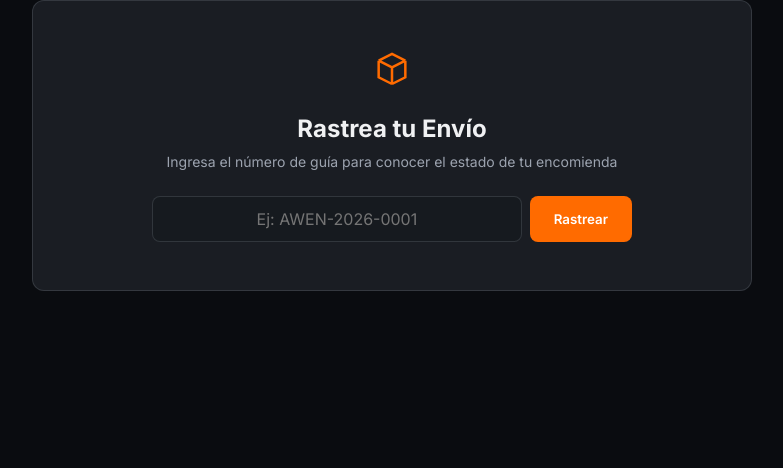
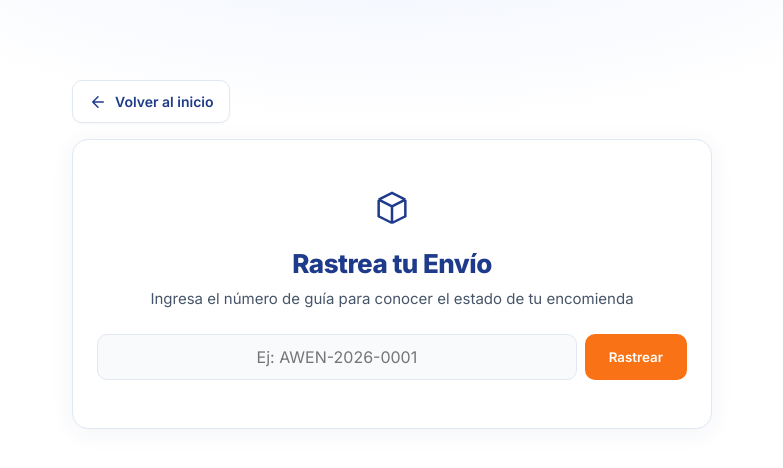
Before and after one commit to Gabrie1HK/AWEN, a React (Vite) app in the folder front-end/: page /tracking in a window 1280 px wide. Shown: the top 468 px of the page, without its empty margins (248-1031 px from the left). Built offline with nearby package versions, Linux system fonts and the light colour scheme.

Commit message:
landing con anclas y ajustes en contacto; tracking/login claros; panel app en tema claro

```diff
--- a/front-end/src/components/layout/AppLayout.jsx
+++ b/front-end/src/components/layout/AppLayout.jsx
@@ -13,7 +13,7 @@ export default function AppLayout() {
   if (!user) return <Navigate to="/login" replace />
 
   return (
-    <div className="app-layout">
+    <div className="app-layout app-shell-light">
       <Sidebar
         collapsed={sidebarCollapsed}
         open={sidebarOpen}
--- a/front-end/src/components/layout/layout.css
+++ b/front-end/src/components/layout/layout.css
@@ -122,3 +122,28 @@
   .user-info { display: none; }
   .user-menu { padding: 6px; }
 }
+
+/* === App shell: tema claro (admin, operador, conductor) — navy + ember === */
+.app-shell-light {
+  --bg-primary: #f1f5f9;
+  --bg-secondary: #ffffff;
+  --bg-tertiary: #f8fafc;
+  --surface-base: #ffffff;
+  --surface-elevated: #f1f5f9;
+  --accent-primary: #f97316;
+  --accent-hover: #ea580c;
+  --accent-muted: rgba(249, 115, 22, 0.12);
+  --text-primary: #1e293b;
+  --text-secondary: #475569;
+  --text-muted: #64748b;
+  --text-tertiary: #94a3b8;
+  --border-subtle: rgba(15, 23, 42, 0.06);
+  --border-medium: #e2e8f0;
+  --border-strong: #cbd5e1;
+  min-height: 100vh;
+  background: var(--bg-primary);
+  color: var(--text-primary);
+}
+.app-shell-light .sidebar-brand-name {
+  color: #1e3a8a;
+}
--- a/front-end/src/components/ui/components.css
+++ b/front-end/src/components/ui/components.css
@@ -42,7 +42,7 @@
   color: var(--text-primary);
 }
 .data-table tr:last-child td { border-bottom: none; }
-.data-table tr:hover td { background: rgba(255, 107, 0, 0.03); }
+.data-table tr:hover td { background: rgba(249, 115, 22, 0.06); }
 .data-table-pagination {
   display: flex; align-items: center; justify-content: center; gap: var(--space-md);
   padding: var(--space-md); border-top: 1px solid var(--border-medium);
--- a/front-end/src/pages/Login.jsx
+++ b/front-end/src/pages/Login.jsx
@@ -1,5 +1,5 @@
 import { useState } from 'react'
-import { useNavigate } from 'react-router-dom'
+import { Link, useNavigate } from 'react-router-dom'
 import { useAuth } from '../hooks/useAuth'
 
 export default function Login() {
@@ -22,7 +22,16 @@ export default function Login() {
 
   return (
     <div className="login-page">
-      <div className="login-card">
+      <div className="login-page-inner">
+        <div className="auth-back-row">
+          <Link to="/" className="auth-back-link">
+            <svg width="18" height="18" viewBox="0 0 24 24" fill="none" stroke="currentColor" strokeWidth="2" strokeLinecap="round" strokeLinejoin="round" aria-hidden>
+              <path d="M19 12H5M12 19l-7-7 7-7" />
+            </svg>
+            Volver al inicio
+          </Link>
+        </div>
+        <div className="login-card">
         <div className="login-logo">A</div>
         <h1 className="login-title">AWEN</h1>
         <p className="login-subtitle">Sistema de Gestión de Encomiendas</p>
@@ -59,6 +68,7 @@ export default function Login() {
           <code>juan@email.com / 123456</code>
         </div>
       </div>
+      </div>
     </div>
   )
 }
--- a/front-end/src/pages/Tracking.jsx
+++ b/front-end/src/pages/Tracking.jsx
@@ -1,4 +1,5 @@
 import { useState } from 'react'
+import { Link } from 'react-router-dom'
 import { useAuth } from '../hooks/useAuth'
 import { parcels, trackingHistory } from '../data/mockData'
 import StepperTimeline from '../components/ui/StepperTimeline'
@@ -25,6 +26,14 @@ export default function Tracking() {
 
   return (
     <div className="tracking-page">
+      <div className="auth-back-row">
+        <Link to="/" className="auth-back-link">
+          <svg width="18" height="18" viewBox="0 0 24 24" fill="none" stroke="currentColor" strokeWidth="2" strokeLinecap="round" strokeLinejoin="round" aria-hidden>
+            <path d="M19 12H5M12 19l-7-7 7-7" />
+          </svg>
+          Volver al inicio
+        </Link>
+      </div>
       <div className="tracking-hero">
         <div className="tracking-hero-icon">
           <svg width="40" height="40" viewBox="0 0 24 24" fill="none" stroke="currentColor" strokeWidth="1.5">
@@ -71,14 +80,14 @@ export default function Tracking() {
             {history ? (
               <StepperTimeline steps={history} />
             ) : (
-              <p style={{ color: 'var(--text-muted)', fontSize: '0.875rem' }}>Historial no disponible</p>
+              <p className="tracking-muted-note">Historial no disponible</p>
             )}
           </div>
 
           {isInternal && (
-            <div style={{ marginTop: 'var(--space-md)', padding: 'var(--space-lg)', background: 'var(--bg-tertiary)', borderRadius: 'var(--radius-lg)' }}>
-              <h4 style={{ marginBottom: 'var(--space-sm)' }}>Acciones Internas</h4>
-              <div style={{ display: 'flex', gap: 'var(--space-sm)', flexWrap: 'wrap' }}>
+            <div className="tracking-internal-panel">
+              <h4>Acciones Internas</h4>
+              <div className="tracking-internal-actions">
                 <button className="btn btn-outline">Actualizar Estado</button>
                 <button className="btn btn-outline">Agregar Nota</button>
                 <button className="btn btn-outline">Reasignar</button>
@@ -94,7 +103,7 @@ export default function Tracking() {
             <circle cx="11" cy="11" r="8"/><path d="m21 21-4.3-4.3"/>
           </svg>
           <p>No se encontró ninguna encomienda con la guía <strong>{guide}</strong></p>
-          <p style={{ fontSize: '0.813rem', color: 'var(--text-muted)' }}>Verifica el número e intenta nuevamente</p>
+          <p className="tracking-muted-note">Verifica el número e intenta nuevamente</p>
         </div>
       )}
     </div>
--- a/front-end/src/pages/pages.css
+++ b/front-end/src/pages/pages.css
@@ -1,9 +1,54 @@
+/* === Shared: volver al inicio (login, tracking) === */
+.auth-back-row {
+  display: flex;
+  justify-content: flex-start;
+  margin-bottom: var(--space-md);
+}
+.login-page .auth-back-row {
+  margin-bottom: 0;
+}
+.auth-back-link {
+  display: inline-flex;
+  align-items: center;
+  gap: 8px;
+  font-size: 0.875rem;
+  font-weight: 600;
+  color: #1e3a8a;
+  text-decoration: none;
+  padding: 10px 16px;
+  border-radius: 10px;
+  border: 1px solid #e2e8f0;
+  background: #ffffff;
+  box-shadow: 0 1px 2px rgba(30, 58, 138, 0.04);
+  transition: border-color 0.15s ease, color 0.15s ease, box-shadow 0.15s ease;
+}
+.auth-back-link:hover {
+  border-color: rgba(30, 58, 138, 0.35);
+  color: #1e40af;
+  box-shadow: 0 2px 8px rgba(30, 58, 138, 0.08);
+}
+.auth-back-link:focus-visible {
+  outline: none;
+  box-shadow: 0 0 0 3px rgba(249, 115, 22, 0.2);
+}
+
 /* === Login (Light Navy & Ember) === */
 .login-page {
-  min-height: 100vh; display: flex; align-items: center; justify-content: center;
+  min-height: 100vh;
+  display: flex;
+  flex-direction: column;
+  align-items: center;
+  justify-content: center;
   background: #f8fafc;
   background-image: radial-gradient(ellipse at 50% 0%, rgba(37, 99, 235, 0.06) 0%, transparent 60%);
   padding: 24px;
+}
+.login-page-inner {
+  width: 100%;
+  max-width: 400px;
+  display: flex;
+  flex-direction: column;
+  gap: var(--space-lg);
 }
 .login-card {
   background: #ffffff; border: 1px solid #e2e8f0;
@@ -107,44 +152,217 @@
 .form-field input:focus, .form-field select:focus, .form-field textarea:focus { border-color: var(--accent-primary); }
 .form-field textarea { resize: vertical; }
 
-/* === Tracking === */
-.tracking-page { max-width: 720px; margin: 0 auto; }
+/* === Tracking (light — same palette as Landing: navy + ember) === */
+.tracking-page {
+  --accent-primary: #f97316;
+  --accent-hover: #ea580c;
+  --accent-muted: rgba(249, 115, 22, 0.12);
+  --text-primary: #1e293b;
+  --text-secondary: #475569;
+  --text-muted: #64748b;
+  --text-tertiary: #94a3b8;
+  --surface-base: #ffffff;
+  --surface-elevated: #f8fafc;
+  --bg-primary: #f8fafc;
+  --bg-secondary: #f8fafc;
+  --bg-tertiary: #f1f5f9;
+  --border-subtle: rgba(148, 163, 184, 0.2);
+  --border-medium: #e2e8f0;
+  --border-strong: #cbd5e1;
+
+  min-height: 100vh;
+  width: 100%;
+  max-width: none;
+  margin: 0;
+  box-sizing: border-box;
+  display: flex;
+  flex-direction: column;
+  align-items: center;
+  padding: clamp(40px, 10vh, 100px) 24px 56px;
+  color: var(--text-primary);
+  background-color: #ffffff;
+  background-image: radial-gradient(ellipse 85% 50% at 50% -12%, rgba(37, 99, 235, 0.08) 0%, transparent 55%);
+}
+
+.tracking-page > * {
+  width: 100%;
+  max-width: 640px;
+}
+
 .tracking-hero {
-  text-align: center; padding: var(--space-2xl) var(--space-lg);
-  background: var(--surface-base); border: 1px solid var(--border-medium);
-  border-radius: var(--radius-lg); margin-bottom: var(--space-xl);
+  text-align: center;
+  padding: var(--space-2xl) var(--space-lg);
+  background: var(--surface-base);
+  border: 1px solid var(--border-medium);
+  border-radius: 16px;
+  margin-bottom: var(--space-xl);
+  box-shadow: 0 4px 24px rgba(30, 58, 138, 0.06);
 }
-.tracking-hero-icon { color: var(--accent-primary); margin-bottom: var(--space-md); }
-.tracking-hero h2 { font-size: 1.5rem; margin-bottom: var(--space-xs); }
-.tracking-hero p { font-size: 0.875rem; color: var(--text-secondary); margin-bottom: var(--space-lg); }
-.tracking-search { display: flex; gap: var(--space-sm); max-width: 480px; margin: 0 auto; }
+.tracking-hero-icon {
+  display: flex;
+  justify-content: center;
+  color: #1e3a8a;
+  margin-bottom: var(--space-md);
+}
+.tracking-hero h2 {
+  font-size: clamp(1.375rem, 2.5vw, 1.625rem);
+  font-weight: 800;
+  letter-spacing: -0.02em;
+  color: #1e3a8a;
+  margin-bottom: var(--space-xs);
+}
+.tracking-hero p {
+  font-size: 0.938rem;
+  color: var(--text-secondary);
+  margin-bottom: var(--space-lg);
+  line-height: 1.55;
+  max-width: 32rem;
+  margin-left: auto;
+  margin-right: auto;
+}
+.tracking-search {
+  display: flex;
+  flex-wrap: wrap;
+  gap: var(--space-sm);
+  justify-content: center;
+  align-items: stretch;
+  max-width: 100%;
+}
 .tracking-search input {
-  flex: 1; padding: 12px 16px; background: var(--bg-tertiary);
-  border: 1px solid var(--border-medium); border-radius: var(--radius-md);
-  color: var(--text-primary); font-size: 1rem; outline: none; text-align: center;
+  flex: 1 1 200px;
+  min-width: 0;
+  padding: 12px 16px;
+  background: #f8fafc;
+  border: 1px solid var(--border-medium);
+  border-radius: 10px;
+  color: var(--text-primary);
+  font-size: 1rem;
+  outline: none;
+  text-align: center;
+  transition: border-color 0.15s ease, box-shadow 0.15s ease;
 }
-.tracking-search input:focus { border-color: var(--accent-primary); }
+.tracking-search input:focus {
+  border-color: var(--accent-primary);
+  box-shadow: 0 0 0 3px rgba(249, 115, 22, 0.12);
+}
+.tracking-search .btn-primary {
+  flex: 0 0 auto;
+  border-radius: 10px;
+  padding: 12px 24px;
+}
+.tracking-page .btn-outline {
+  border-color: var(--border-strong);
+  color: var(--text-primary);
+}
+.tracking-page .btn-outline:hover {
+  background: var(--bg-tertiary);
+  border-color: #94a3b8;
+}
+@media (max-width: 480px) {
+  .tracking-search {
+    flex-direction: column;
+  }
+  .tracking-search .btn-primary {
+    width: 100%;
+    justify-content: center;
+  }
+}
 .tracking-result {
-  background: var(--surface-base); border: 1px solid var(--border-medium);
-  border-radius: var(--radius-lg); padding: var(--space-xl);
+  background: var(--surface-base);
+  border: 1px solid var(--border-medium);
+  border-radius: 16px;
+  padding: var(--space-xl);
   margin-bottom: var(--space-xl);
+  box-shadow: 0 4px 24px rgba(30, 58, 138, 0.06);
 }
-.tracking-parcel-header { display: flex; justify-content: space-between; align-items: flex-start; margin-bottom: var(--space-lg); }
-.tracking-guide-label { font-size: 0.75rem; color: var(--text-muted); text-transform: uppercase; letter-spacing: 0.05em; }
+.tracking-result .tracking-parcel-header h3 {
+  color: #1e3a8a;
+  font-weight: 800;
+  letter-spacing: -0.02em;
+}
+.tracking-parcel-header {
+  display: flex;
+  justify-content: space-between;
+  align-items: flex-start;
+  gap: var(--space-md);
+  margin-bottom: var(--space-lg);
+  flex-wrap: wrap;
+}
+.tracking-guide-label {
+  font-size: 0.75rem;
+  color: var(--text-muted);
+  text-transform: uppercase;
+  letter-spacing: 0.05em;
+}
 .tracking-parcel-details {
-  display: grid; grid-template-columns: 1fr 1fr; gap: 8px; padding: var(--space-md);
-  background: var(--bg-tertiary); border-radius: var(--radius-md); margin-bottom: var(--space-lg);
+  display: grid;
+  grid-template-columns: 1fr 1fr;
+  gap: 8px;
+  padding: var(--space-md);
+  background: var(--bg-tertiary);
+  border: 1px solid var(--border-medium);
+  border-radius: var(--radius-md);
+  margin-bottom: var(--space-lg);
+  text-align: left;
 }
-.tracking-parcel-details div { font-size: 0.813rem; }
-.tracking-parcel-details span { color: var(--text-muted); }
-.tracking-timeline-section { margin-top: var(--space-md); }
-.tracking-timeline-section h4 { font-size: 1rem; margin-bottom: var(--space-md); }
+@media (max-width: 520px) {
+  .tracking-parcel-details {
+    grid-template-columns: 1fr;
+  }
+}
+.tracking-parcel-details div {
+  font-size: 0.813rem;
+}
+.tracking-parcel-details span {
+  color: var(--text-muted);
+}
+.tracking-timeline-section {
+  margin-top: var(--space-md);
+}
+.tracking-timeline-section h4 {
+  font-size: 1rem;
+  margin-bottom: var(--space-md);
+  color: #1e3a8a;
+  font-weight: 700;
+}
 .tracking-not-found {
-  text-align: center; padding: var(--space-2xl); color: var(--text-secondary);
-  background: var(--surface-base); border: 1px solid var(--border-medium);
+  text-align: center;
+  padding: var(--space-2xl);
+  color: var(--text-secondary);
+  background: var(--surface-base);
+  border: 1px solid var(--border-medium);
+  border-radius: 16px;
+  box-shadow: 0 4px 24px rgba(30, 58, 138, 0.06);
+}
+.tracking-not-found svg {
+  color: var(--text-muted);
+  margin-bottom: var(--space-md);
+}
+.tracking-not-found .tracking-muted-note {
+  font-size: 0.813rem;
+  margin-top: var(--space-xs);
+}
+.tracking-internal-panel {
+  margin-top: var(--space-md);
+  padding: var(--space-lg);
+  background: var(--bg-tertiary);
+  border: 1px solid var(--border-medium);
   border-radius: var(--radius-lg);
 }
-.tracking-not-found svg { color: var(--text-muted); margin-bottom: var(--space-md); }
+.tracking-internal-panel h4 {
+  margin-bottom: var(--space-sm);
+  color: #1e3a8a;
+  font-weight: 700;
+}
+.tracking-internal-actions {
+  display: flex;
+  gap: var(--space-sm);
+  flex-wrap: wrap;
+}
+.tracking-muted-note {
+  color: var(--text-muted);
+  font-size: 0.875rem;
+}
 
 /* === Logistics === */
 .logistics-layout { display: grid; grid-template-columns: 1fr 1fr; gap: var(--space-lg); }
```
Also changed, not shown: front-end/src/pages/Landing.css (+20 -0 lines), front-end/src/pages/Landing.jsx (+16 -15 lines).
